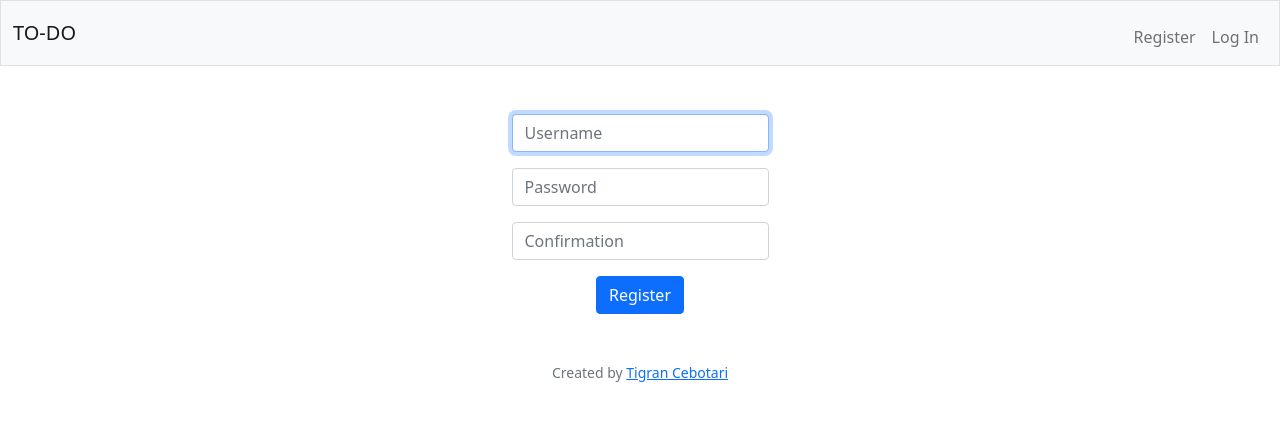
After one commit to cebotaritigran/Activity-Flask-Web-app, a Flask app: page /register in a window 1280 px wide. The commit adds this page. Shown: the top 421 px of the page. Run offline with Flask 2, Linux system fonts and the light colour scheme.

Commit message:
Added a page to register

```diff
--- a/app.py
+++ b/app.py
@@ -5,3 +5,7 @@ app = Flask(__name__)
 @app.route("/")
 def index():
     return render_template("index.html")
+
+@app.route("/register")
+def register():
+    return render_template("register.html")
--- a/templates/layout.html
+++ b/templates/layout.html
@@ -11,9 +11,6 @@
         <link crossorigin="anonymous" href="https://cdn.jsdelivr.net/npm/bootstrap@5.1.3/dist/css/bootstrap.min.css" integrity="sha384-1BmE4kWBq78iYhFldvKuhfTAU6auU8tT94WrHftjDbrCEXSU1oBoqyl2QvZ6jIW3" rel="stylesheet">
         <script crossorigin="anonymous" src="https://cdn.jsdelivr.net/npm/bootstrap@5.1.3/dist/js/bootstrap.bundle.min.js" integrity="sha384-ka7Sk0Gln4gmtz2MlQnikT1wXgYsOg+OMhuP+IlRH9sENBO0LRn5q+8nbTov4+1p"></script>
 
-        <!-- https://favicon.io/emoji-favicons/money-bag/ -->
-        <link href="/static/favicon.ico" rel="icon">
-
         <link href="/static/styles.css" rel="stylesheet">
 
         <title>WORK {% block title %}{% endblock %}</title>
@@ -24,27 +21,15 @@
 
         <nav class="bg-light border navbar navbar-expand-md navbar-light">
             <div class="container-fluid">
-                <a class="navbar-brand" href="/"><span class="blue">C</span><span class="red">$</span><span class="yellow">5</span><span class="green">0</span> <span class="red">Finance</span></a>
+                <a class="navbar-brand" href="/">TO-DO</a>
                 <button aria-controls="navbar" aria-expanded="false" aria-label="Toggle navigation" class="navbar-toggler" data-bs-target="#navbar" data-bs-toggle="collapse" type="button">
                     <span class="navbar-toggler-icon"></span>
                 </button>
                 <div class="collapse navbar-collapse" id="navbar">
-                    {% if session["user_id"] %}
-                        <ul class="navbar-nav me-auto mt-2">
-                            <li class="nav-item"><a class="nav-link" href="/quote">Quote</a></li>
-                            <li class="nav-item"><a class="nav-link" href="/buy">Buy</a></li>
-                            <li class="nav-item"><a class="nav-link" href="/sell">Sell</a></li>
-                            <li class="nav-item"><a class="nav-link" href="/history">History</a></li>
-                        </ul>
-                        <ul class="navbar-nav ms-auto mt-2">
-                            <li class="nav-item"><a class="nav-link" href="/logout">Log Out</a></li>
-                        </ul>
-                    {% else %}
                         <ul class="navbar-nav ms-auto mt-2">
                             <li class="nav-item"><a class="nav-link" href="/register">Register</a></li>
                             <li class="nav-item"><a class="nav-link" href="/login">Log In</a></li>
                         </ul>
-                    {% endif %}
                 </div>
             </div>
         </nav>
@@ -62,7 +47,7 @@
         </main>
 
         <footer class="mb-5 small text-center text-muted">
-            Data provided by <a href="https://iexcloud.io/">IEX</a>
+            Created by <a href="https://github.com/CebotariTigran" target="_blank" rel="noopener noreferrer">Tigran Cebotari</a>
         </footer>
 
     </body>
--- /dev/null
+++ b/templates/register.html
@@ -0,0 +1,20 @@
+{% extends "layout.html" %}
+
+{% block title %}
+    Register
+{% endblock %}
+
+{% block main %}
+    <form action="/register" method="post">
+        <div class="mb-3">
+            <input autocomplete="off" autofocus class="form-control mx-auto w-auto" id="username" name="username" placeholder="Username" type="text">
+        </div>
+        <div class="mb-3">
+            <input class="form-control mx-auto w-auto" id="password" name="password" placeholder="Password" type="password">
+        </div>
+        <div class="mb-3">
+            <input class="form-control mx-auto w-auto" id="password" name="confirmation" placeholder="Confirmation" type="password">
+        </div>
+        <button class="btn btn-primary" type="submit">Register</button>
+    </form>
+{% endblock %}
```
